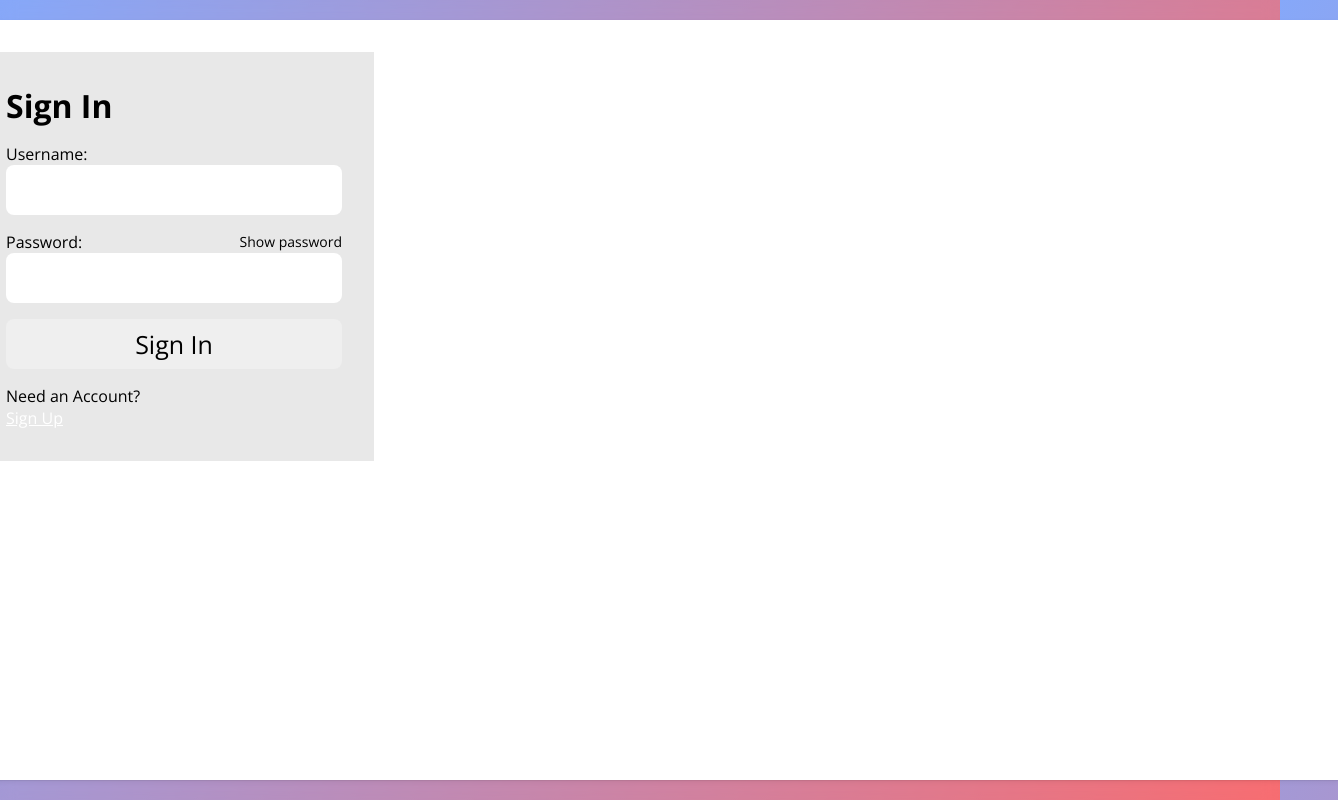
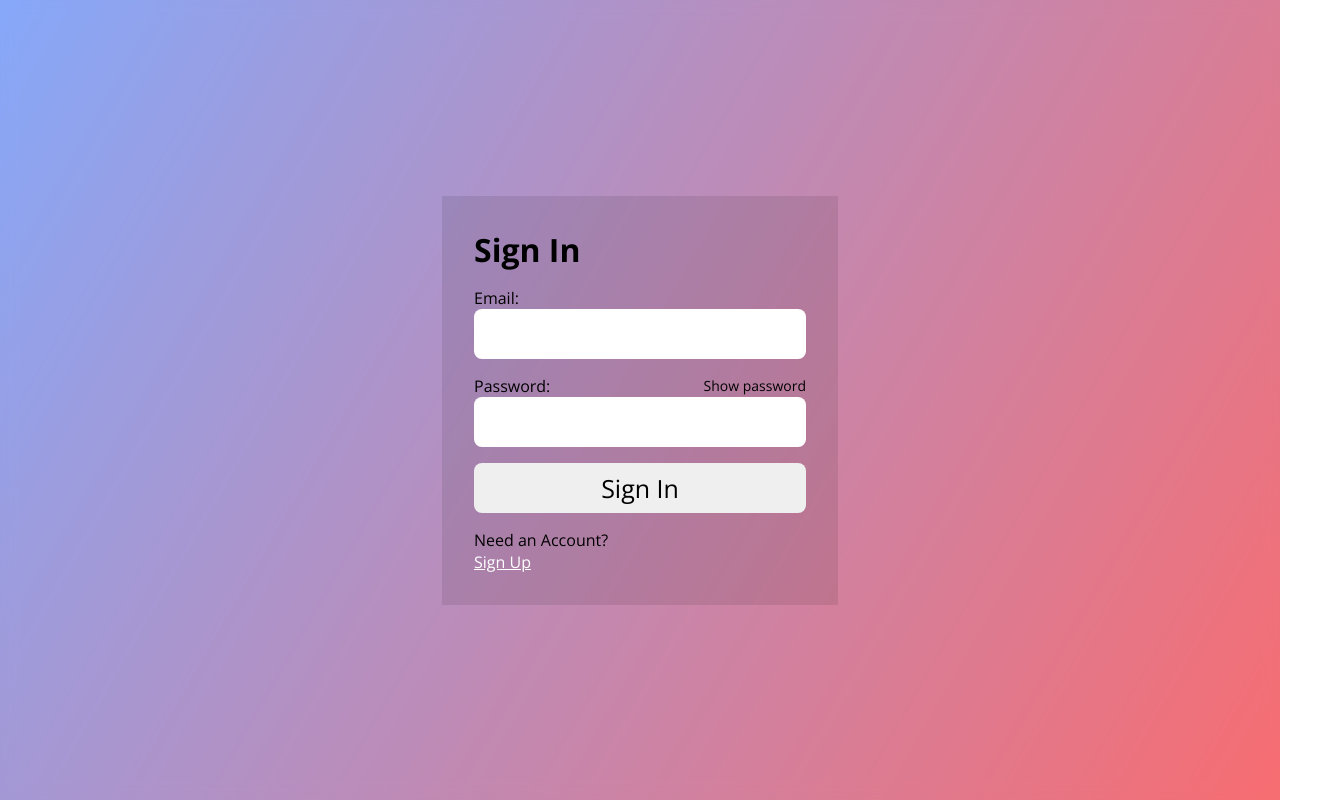
Before and after one commit to Vijay-K-2003/Support-a-thon-frontend, a React (Vite) app: page /login in a window 1280 px wide. Shown: the whole page, 1338 px wide, since content can reach past the window. Built offline with nearby package versions, Linux system fonts and the light colour scheme.

Commit message:
New Changes :sparkles:

```diff
--- a/src/components/HomePage/Homepage.jsx
+++ b/src/components/HomePage/Homepage.jsx
@@ -1,21 +1,62 @@
+import {useState, useEffect} from 'react';
 import Sidebar from "../Sidebar/Sidebar";
 import { useAuthContext } from "../../context/AuthProvider";
 import Speech from "../Speech/Speech";
 import "./Homepage.scss";
+import axios from 'axios';
 
 const Homepage = () => {
+  const [details, setDetails] = useState(null);
   const { auth } = useAuthContext();
+  // https://e9b8-2405-201-2010-5080-714f-def4-fb26-d729.in.ngrok.io/
+
+  /**
+   * email
+:
+"vijay@gmail.com"
+fillerPhrases
+:
+"['I mean']"
+fillerWords
+:
+"['um', 'Like']"
+id
+:
+1
+questionID
+:
+1
+recommendation
+:
+"We would like to mention that it would be better if you avoid mentioning about tiktok and instagram in your interview.It would be further better if you could mention about your Github profile in the interview."
+wpm
+:
+168
+   */
 
   return (
-    <div className="App">
+    <div className="Home">
       <div className="leftside">
         <Sidebar />
       </div>
       <div className="rightside">
         <div className="mic__wrapper">
-          <Speech />
+          <Speech setDetails = {setDetails}/>
         </div>
-        <div className="data__wrapper"></div>
+        <div className="data__wrapper">
+          <h2>Your Last Attempt Stats</h2>
+          <div className="data__wrapper--stat">
+            <ul>
+              <li>
+                {details?.data[0].questionID}
+              </li>
+              <li>{details?.data[0].fillerPhrases}</li>
+              <li>
+                {details?.data[0].fillerWords}
+              </li>
+            </ul>
+          </div>
+        </div>
       </div>
     </div>
   );
--- a/src/components/HomePage/Homepage.scss
+++ b/src/components/HomePage/Homepage.scss
@@ -1,4 +1,4 @@
-.App {
+.Home {
   z-index: 100;
   position: relative;
   width: 1396px;
@@ -12,14 +12,14 @@
 //   box-shadow: 0 10px 10px 0 rgba(0, 0, 0, 0.06),
 //     0 12px 15px 0 rgba(0, 0, 0, 0.06);
 
-.App .leftside {
+.Home .leftside {
   // position: relative;
   flex: 30%;
   background: rgba(0, 0, 0, 0.16);
   border-right: 1px solid rgba(0, 0, 0, 0.2);
 }
 
-.App .rightside {
+.Home .rightside {
   // position: relative;
   flex: 70%;
   //   background: #e5ddd5;
@@ -39,3 +39,7 @@
   border-radius: 20px;
   box-shadow: 0 1px 1px rgba(0, 0, 0, 0.25);
 }
+
+.data__wrapper {
+  height: 300px;
+}
--- a/src/components/Login/Login.jsx
+++ b/src/components/Login/Login.jsx
@@ -3,7 +3,6 @@ import { useLocation, useNavigate, Link } from "react-router-dom";
 import axios from "axios";
 
 import { useAuthContext } from "../../context/AuthProvider";
-const LOGIN_URL = "/auth";
 import "./Login.scss";
 
 const Login = () => {
@@ -16,7 +15,7 @@ const Login = () => {
   const userRef = useRef();
   const errRef = useRef();
 
-  const [user, setUser] = useState("");
+  const [email, setEmail] = useState("");
   const [pwd, setPwd] = useState("");
   const [errMsg, setErrMsg] = useState("");
 
@@ -26,14 +25,14 @@ const Login = () => {
 
   useEffect(() => {
     setErrMsg("");
-  }, [user, pwd]);
+  }, [email, pwd]);
 
   const handleSubmit = async (e) => {
     e.preventDefault(); //prevent reloading
     try {
       const response = await axios.post(
-        LOGIN_URL,
-        JSON.stringify({ user, pwd }),
+        "https://e9b8-2405-201-2010-5080-714f-def4-fb26-d729.in.ngrok.io/api/authenticate",
+        JSON.stringify({ email, pwd }),
         {
           headers: { "Content-Type": "application/json" },
           withCredentials: true,
@@ -42,7 +41,7 @@ const Login = () => {
       console.log(JSON.stringify(response?.data));
       //   console.log(JSON.stringify(response));
 
-      setAuth({ user, pwd });
+      setAuth({ email, pwd });
       setUser("");
       setPwd("");
       navigate(from, { replace: true });
@@ -82,7 +81,7 @@ const Login = () => {
   };
 
   return (
-    <main>
+    <main className="login">
       <p
         ref={errRef}
         className={errMsg ? "errmsg" : "offscreen"}
@@ -92,14 +91,14 @@ const Login = () => {
       </p>
       <h1>Sign In</h1>
       <form onSubmit={handleSubmit}>
-        <label htmlFor="username">Username:</label>
+        <label htmlFor="email">Email:</label>
         <input
-          type="text"
-          id="username"
+          type="email"
+          id="email"
           ref={userRef}
           autoComplete="off"
-          onChange={(e) => setUser(e.target.value)}
-          value={user}
+          onChange={(e) => setEmail(e.target.value)}
+          value={email}
           required
         />
 
--- a/src/components/Login/Login.scss
+++ b/src/components/Login/Login.scss
@@ -1,4 +1,4 @@
-main {
+.login {
   width: 100%;
   max-width: 400px;
   min-height: 400px;
@@ -23,7 +23,7 @@ a:visited {
   color: #fff;
 }
 
-input[type="text"],
+input[type="email"],
 input[type="password"],
 button,
 textarea {
--- a/src/components/Register/Register.jsx
+++ b/src/components/Register/Register.jsx
@@ -13,14 +13,14 @@ import "./Register.scss";
 
 const USER_REGEX = /^[A-z][A-z0-9-_]{3,23}$/;
 const PWD_REGEX = /^(?=.*[a-z])(?=.*[A-Z])(?=.*[0-9])(?=.*[!@#$%]).{8,24}$/;
-const REGISTER_URL = "/register";
+const REGISTER_URL = "https://e9b8-2405-201-2010-5080-714f-def4-fb26-d729.in.ngrok.io/api/create";
 
 const Register = () => {
   const userRef = useRef();
   const errRef = useRef();
 
-  const [user, setUser] = useState("");
-  const [validName, setValidName] = useState(false);
+  const [email, setEmail] = useState("");
+  const [validName, setValidName] = useState(true);
   const [userFocus, setUserFocus] = useState(false);
 
   const [pwd, setPwd] = useState("");
@@ -38,9 +38,9 @@ const Register = () => {
     userRef.current.focus();
   }, []);
 
-  useEffect(() => {
-    setValidName(USER_REGEX.test(user));
-  }, [user]);
+  // useEffect(() => {
+     // setValidName(USER_REGEX.test(user));
+  // }, [user]);
 
   useEffect(() => {
     setValidPwd(PWD_REGEX.test(pwd));
@@ -49,14 +49,15 @@ const Register = () => {
 
   useEffect(() => {
     setErrMsg("");
-  }, [user, pwd, matchPwd]);
+  }, [email, pwd, matchPwd]);
 
   const handleSubmit = async (e) => {
     e.preventDefault();
     //if button enabled with JS hack
-    const v1 = USER_REGEX.test(user);
+    // const v1 = USER_REGEX.test(email);
     const v2 = PWD_REGEX.test(pwd);
-    if (!v1 || !v2) {
+    // if (!v1 || !v2) {
+      if(!v2) {
       setErrMsg("Invalid Entry");
       return;
     }
@@ -65,7 +66,7 @@ const Register = () => {
     try {
       const response = await axios.post(
         REGISTER_URL,
-        JSON.stringify({ user, pwd }),
+        JSON.stringify({ email, pwd }),
         {
           headers: { "Content-Type": "application/json" },
           withCredentials: true,
@@ -76,7 +77,7 @@ const Register = () => {
       // console.log(JSON.stringify(response));
       setSuccess(true);
       //clear state and controlled inputs
-      setUser("");
+      setEmail("");
       setPwd("");
       setMatchPwd("");
     } catch (err) {
@@ -154,22 +155,22 @@ const Register = () => {
           </p>
           <h1>Register</h1>
           <form onSubmit={handleSubmit}>
-            <label htmlFor="username">
-              Username:
+            <label htmlFor="email">
+              Email:
               <span className={validName ? "valid" : "hide"}>
                 <FontAwesomeIcon icon={faCheck} />
               </span>
-              <span className={validName || !user ? "hide" : "invalid"}>
+              <span className={validName ? "hide" : "invalid"}>
                 <FontAwesomeIcon icon={faTimes} />
               </span>
             </label>
             <input
-              type="text"
-              id="username"
+              type="email"
+              id="email"
               ref={userRef}
               autoComplete="off"
-              onChange={(e) => setUser(e.target.value)}
-              value={user}
+              onChange={(e) => setEmail(e.target.value)}
+              value={email}
               required
               aria-invalid={validName ? "false" : "true"}
               aria-describedby="uidnote"
@@ -179,7 +180,7 @@ const Register = () => {
             <p
               id="uidnote"
               className={
-                userFocus && user && !validName ? "instructions" : "offscreen"
+                userFocus && !validName ? "instructions" : "offscreen"
               }
             >
               <FontAwesomeIcon icon={faInfoCircle} />
--- a/src/components/Speech/Speech.jsx
+++ b/src/components/Speech/Speech.jsx
@@ -1,6 +1,8 @@
 import { useState, useEffect } from "react";
 import "./Speech.scss";
+import { useAuthContext } from "../../context/AuthProvider";
 import micIcon from "../../assets/mic_icon.png";
+import axios from 'axios';
 
 const SpeechRecognition =
   window.SpeechRecognition || window.webkitSpeechRecognition;
@@ -26,11 +28,13 @@ function Timer(props) {
   );
 }
 
-const Speech = () => {
+const Speech = (props) => {
   const [isListening, setIsListening] = useState(false);
-  const [note, setNote] = useState(null);
+  const [note, setNote] = useState("lorem ipsum like um he hello I meant Instagram and Linkedin and Twitter tiktok");
   const [savedNotes, setSavedNotes] = useState([]);
   const [time, setTime] = useState(0);
+  const {auth, qId} = useAuthContext();
+  const {setDetails} = props;
 
   useEffect(() => {
     handleListen();
@@ -90,10 +94,24 @@ const Speech = () => {
   };
 
   const handleSaveNote = () => {
+    // https://e9b8-2405-201-2010-5080-714f-def4-fb26-d729.in.ngrok.io/api/getDetails
+    getDetails();
     setSavedNotes((prevNotes) => [...prevNotes, note]);
     setNote("");
     setTime(0);
   };
+
+  const getDetails = async () => {
+    const data = await axios.post( "https://e9b8-2405-201-2010-5080-714f-def4-fb26-d729.in.ngrok.io/api/getDetails", {
+      "key": "73627",
+      "questionID": qId,
+      "email": "vijay@gmail.com",
+      "timeDuration" : time,
+      "text": "lorem ipsum like um he hello I meant Instagram and Linkedin and Twitter tiktok"
+    })
+    console.log(data);
+    setDetails(data);
+  }
 
   return (
     <div className="wrapper">
```
Also changed, not shown: 2 other files (tests, documents, lock files or other folders).
